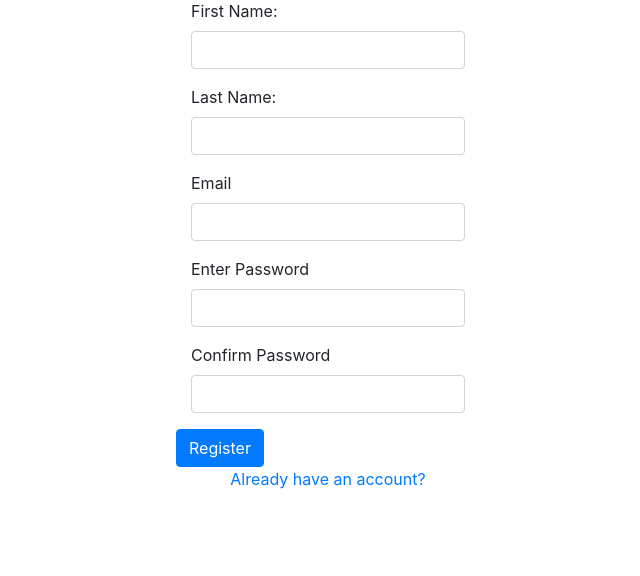
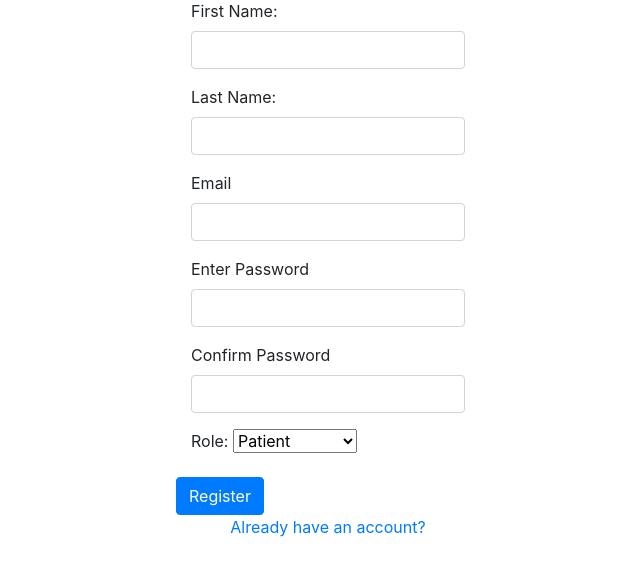
Before and after one commit to chasittya/Clinic-Management-System, a Flask app: page /register in a window 1280 px wide. Shown: the part 91-667 px from the top of the page, without its empty margins (312-952 px from the left). Run offline with Flask 3, Linux system fonts and the light colour scheme; some libraries are stand-ins or nearby versions.

Commit message:
Update registration.html

```diff
--- a/templates/registration.html
+++ b/templates/registration.html
@@ -1,3 +1,4 @@
+<!--Where patients,staff,and adminstrators can register an account-->
 <!DOCTYPE html>
 <html lang="en">
 
@@ -34,6 +35,14 @@
             <label for="confirm_password" class="form-label">Confirm Password</label>
             <input type="text" class="form-control" id="confirm_password" name="form_confirm_password">
         </div>
+        <div class="mb-3 col-sm">
+            <label for="role" class="form-label">Role:</label>
+            <select class="form-select" id="role" name="form_role">
+                <option value="patient">Patient</option>
+                <option value="admin">Administrator</option>
+                <option value="staff">Staff</option>
+            </select>
+        </div>
         <div class="button">
             <button type="submit" class="btn btn-primary">Register </button>
         </div>
```
